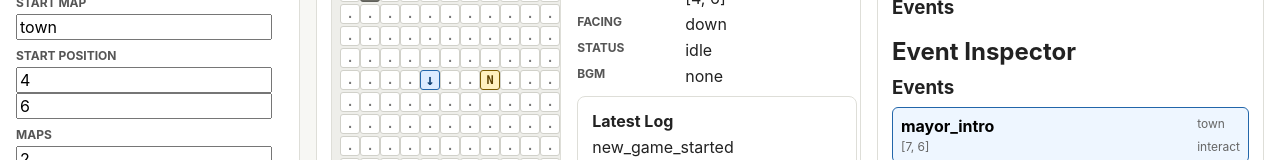
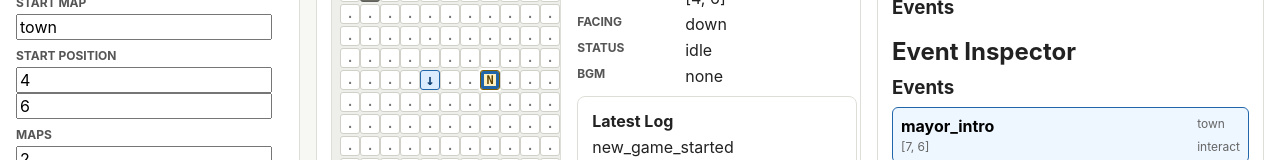
Before and after one commit to hayashikentaro/rpg-deck, a React (Vite) app in the folder apps/editor/: page / in a window 1280 px wide. Shown: the part 192-352 px from the top of the page. Built offline with nearby package versions, Linux system fonts and the light colour scheme.

Commit message:
Highlight selected event in grid preview

```diff
--- a/apps/editor/src/EditorOverview.tsx
+++ b/apps/editor/src/EditorOverview.tsx
@@ -171,6 +171,7 @@ export function EditorOverview({
           <PlayablePreview
             eventLog={eventLog}
             project={project}
+            selectedEventId={selectedEventId}
             snapshot={runtimeSnapshot}
             onAdvance={onAdvance}
             onCellClick={selectedEventId ? onMoveSelectedEvent : undefined}
--- a/apps/editor/src/features/preview/PlayablePreview.tsx
+++ b/apps/editor/src/features/preview/PlayablePreview.tsx
@@ -9,6 +9,7 @@ export type PlayablePreviewProps = {
   onAdvance?: () => void;
   onCellClick?: (position: GridPosition) => void;
   onChooseOption?: (optionIndex: number) => void;
+  selectedEventId?: string | null;
   className?: string;
 };
 
@@ -17,6 +18,7 @@ type CellView = {
   marker: "↑" | "↓" | "←" | "→" | "#" | "N" | "T" | "A" | ".";
   kind: "player" | "collision" | "interact" | "touch" | "autorun" | "empty";
   label: string;
+  selected: boolean;
 };
 
 export function PlayablePreview({
@@ -26,6 +28,7 @@ export function PlayablePreview({
   onAdvance,
   onCellClick,
   onChooseOption,
+  selectedEventId,
   className
 }: PlayablePreviewProps) {
   const currentMap = project.maps[snapshot.currentMapId];
@@ -40,7 +43,7 @@ export function PlayablePreview({
   }
 
   const [width, height] = currentMap.size;
-  const cells = buildCells(project, snapshot);
+  const cells = buildCells(project, snapshot, selectedEventId);
 
   return (
     <section className={["playable-preview", className].filter(Boolean).join(" ")} aria-label="Playable preview">
@@ -62,6 +65,7 @@ export function PlayablePreview({
               aria-label={cell.label}
               className="playable-preview__cell"
               data-cell-kind={cell.kind}
+              data-selected={cell.selected || undefined}
               key={`${cell.position[0]}-${cell.position[1]}`}
               role="gridcell"
             >
@@ -69,6 +73,7 @@ export function PlayablePreview({
                 <button
                   aria-label={`Move selected event to ${positionLabel(cell.position)}. ${cell.label}`}
                   className="playable-preview__cell-button"
+                  data-selected={cell.selected || undefined}
                   type="button"
                   onClick={() => onCellClick(cell.position)}
                 >
@@ -150,7 +155,7 @@ export function PlayablePreview({
   );
 }
 
-function buildCells(project: GameProject, snapshot: RuntimeSnapshot): CellView[] {
+function buildCells(project: GameProject, snapshot: RuntimeSnapshot, selectedEventId?: string | null): CellView[] {
   const currentMap = project.maps[snapshot.currentMapId];
   if (!currentMap) return [];
 
@@ -160,31 +165,39 @@ function buildCells(project: GameProject, snapshot: RuntimeSnapshot): CellView[]
   for (let y = 0; y < height; y += 1) {
     for (let x = 0; x < width; x += 1) {
       const position: GridPosition = [x, y];
-      cells.push(cellForPosition(project, snapshot, position));
+      cells.push(cellForPosition(project, snapshot, position, selectedEventId));
     }
   }
 
   return cells;
 }
 
-function cellForPosition(project: GameProject, snapshot: RuntimeSnapshot, position: GridPosition): CellView {
+function cellForPosition(
+  project: GameProject,
+  snapshot: RuntimeSnapshot,
+  position: GridPosition,
+  selectedEventId?: string | null
+): CellView {
   if (positionsEqual(position, snapshot.playerPosition)) {
     return {
       position,
       marker: playerMarker(snapshot.facingDirection),
       kind: "player",
-      label: `Player at ${positionLabel(position)}, facing ${snapshot.facingDirection}`
+      label: `Player at ${positionLabel(position)}, facing ${snapshot.facingDirection}`,
+      selected: false
     };
   }
 
   const event = eventAtPosition(project, snapshot.currentMapId, position);
   if (event) {
     const marker = event.trigger === "interact" ? "N" : event.trigger === "touch" ? "T" : "A";
+    const selected = event.id === selectedEventId;
     return {
       position,
       marker,
       kind: event.trigger,
-      label: `${event.trigger} event ${event.id} at ${positionLabel(position)}`
+      label: `${event.trigger} event ${event.id} at ${positionLabel(position)}${selected ? ", selected" : ""}`,
+      selected
     };
   }
 
@@ -195,7 +208,8 @@ function cellForPosition(project: GameProject, snapshot: RuntimeSnapshot, positi
       position,
       marker: "#",
       kind: "collision",
-      label: `Collision at ${positionLabel(position)}`
+      label: `Collision at ${positionLabel(position)}`,
+      selected: false
     };
   }
 
@@ -203,7 +217,8 @@ function cellForPosition(project: GameProject, snapshot: RuntimeSnapshot, positi
     position,
     marker: ".",
     kind: "empty",
-    label: `Empty floor at ${positionLabel(position)}`
+    label: `Empty floor at ${positionLabel(position)}`,
+    selected: false
   };
 }
 
--- a/apps/editor/src/styles.css
+++ b/apps/editor/src/styles.css
@@ -165,6 +165,15 @@ textarea {
 .playable-preview__cell-button:focus-visible {
   outline: 2px solid #2266aa;
   outline-offset: -2px;
+}
+
+.playable-preview__cell[data-selected="true"] {
+  box-shadow: inset 0 0 0 2px #2266aa, 0 0 0 2px #fff;
+}
+
+.playable-preview__cell-button[data-selected="true"] {
+  outline: 2px solid #2266aa;
+  outline-offset: -3px;
 }
 
 .playable-preview__edit-hint {
```
Also changed, not shown: 3 other files (tests, documents, lock files or other folders).
